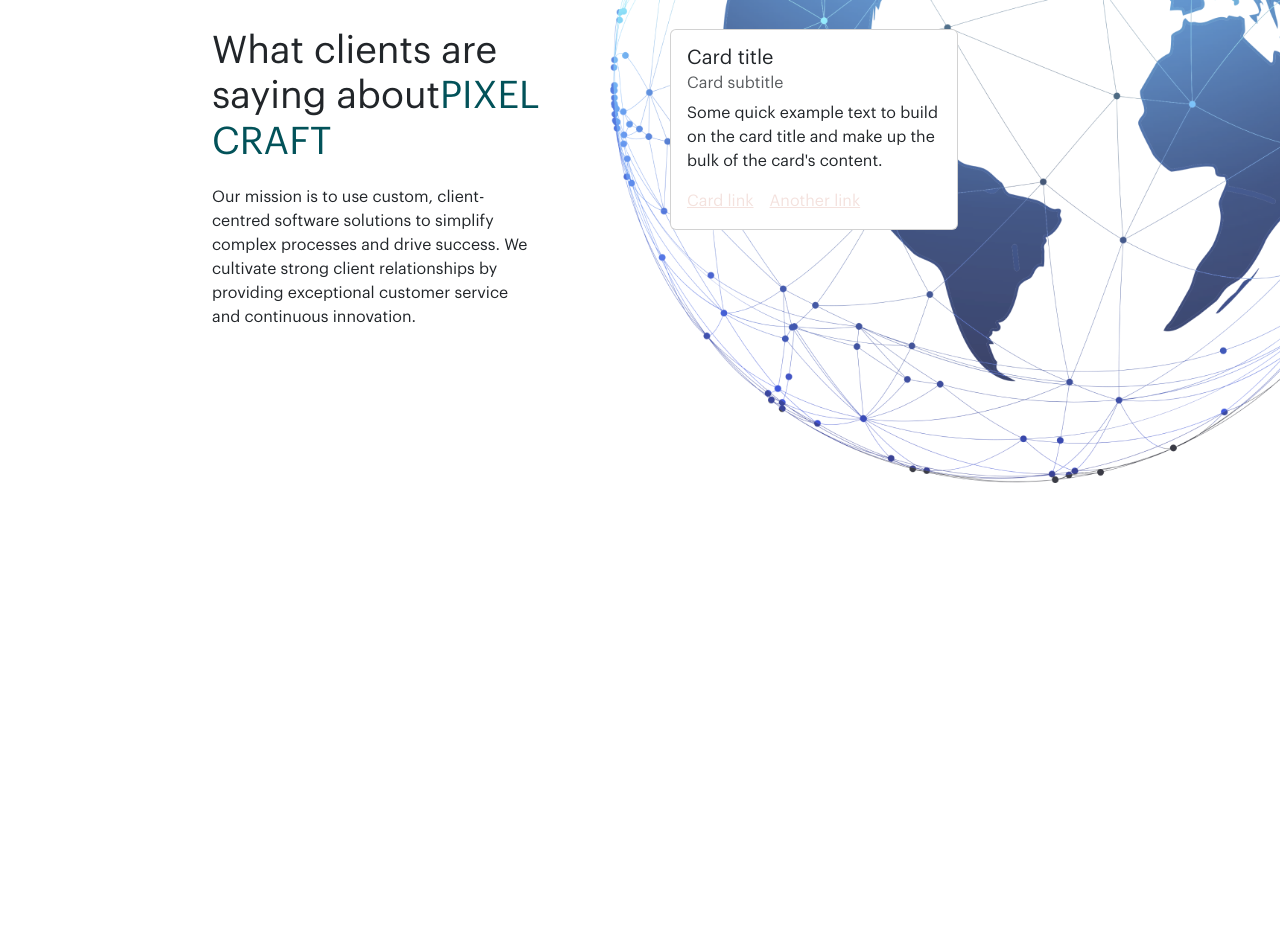
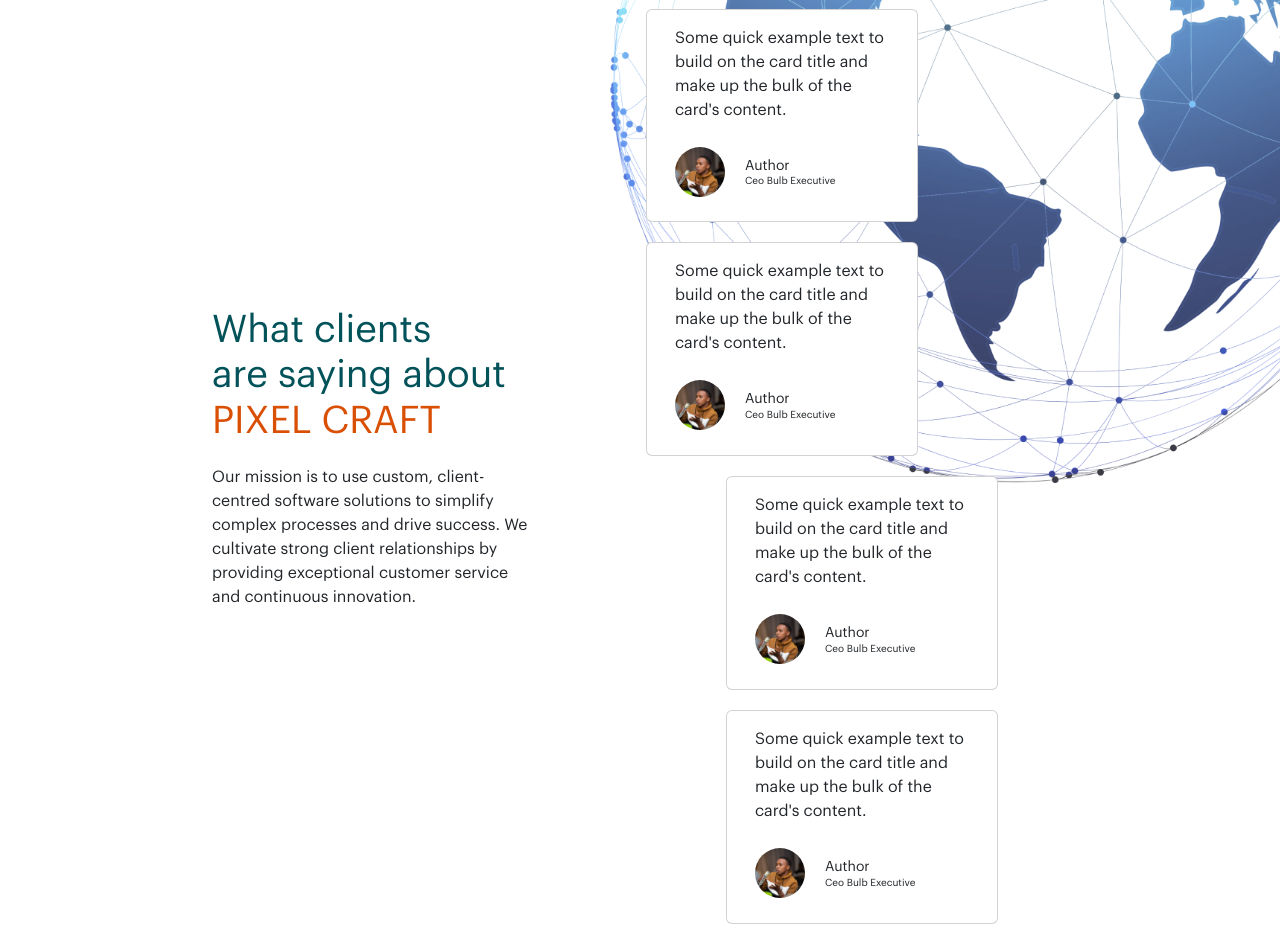
Before and after one commit to bensammwaniki/pixelcraft, an Angular app: page /home in a window 1280 px wide. Shown: the part 3180-4114 px from the top of the page. Before the commit the page ends 3663 px from the top, so only its background shows below. Built offline with nearby package versions, Linux system fonts and the light colour scheme.

Commit message:
:building_construction: Added some why futures
Refactored and added major changes in Why section

```diff
--- a/src/app/home/home/home.component.html
+++ b/src/app/home/home/home.component.html
@@ -105,7 +105,7 @@
     <div class="container">
         <div class="row row-cols-sm-1 row-cols-lg-2 g-3">
             <div class="col col-castom">
-                <h3>What clients are saying about<span>PIXEL CRAFT</span></h3>
+                <h3>What clients <br> are saying about <br> <span>PIXEL CRAFT</span></h3>
                 <p>
                     Our mission is to use custom, client-centred software
                     solutions to simplify complex processes and drive success.
@@ -114,15 +114,74 @@
                 </p>
             </div>
             <div class="col">
-                <div class="card" style="width: 18rem;">
-                    <div class="card-body">
-                      <h5 class="card-title">Card title</h5>
-                      <h6 class="card-subtitle mb-2 text-body-secondary">Card subtitle</h6>
-                      <p class="card-text">Some quick example text to build on the card title and make up the bulk of the card's content.</p>
-                      <a href="#" class="card-link">Card link</a>
-                      <a href="#" class="card-link">Another link</a>
+                <div class="row row-cols-2">
+                    <div class="card">
+                        <div class="card-body">
+                          <p class="card-text">
+                            Some quick example text to build on the card title
+                            and make up the bulk of the card's content.
+                          </p>
+                          <div class="icon">
+                                <img src="../../../assets/images/test(5).jpg" alt="">
+                                <div>
+                                    <h5>Author</h5>
+                                    <p>Ceo Bulb Executive</p>
+                                </div>
+                          </div>
+
+                        </div>
                     </div>
-                  </div>
+                    <div class="card">
+                        <div class="card-body">
+                          <p class="card-text">
+                            Some quick example text to build on the card title
+                            and make up the bulk of the card's content.
+                          </p>
+                          <div class="icon">
+                                <img src="../../../assets/images/test(5).jpg" alt="">
+                                <div>
+                                    <h5>Author</h5>
+                                    <p>Ceo Bulb Executive</p>
+                                </div>
+                          </div>
+
+                        </div>
+                    </div>
+                </div>
+                <div class="row row-cols-2 row-custom">
+                    <div class="card">
+                        <div class="card-body">
+                          <p class="card-text">
+                            Some quick example text to build on the card title
+                            and make up the bulk of the card's content.
+                          </p>
+                          <div class="icon">
+                                <img src="../../../assets/images/test(5).jpg" alt="">
+                                <div>
+                                    <h5>Author</h5>
+                                    <p>Ceo Bulb Executive</p>
+                                </div>
+                          </div>
+
+                        </div>
+                    </div>
+                    <div class="card">
+                        <div class="card-body">
+                          <p class="card-text">
+                            Some quick example text to build on the card title
+                            and make up the bulk of the card's content.
+                          </p>
+                          <div class="icon">
+                                <img src="../../../assets/images/test(5).jpg" alt="">
+                                <div>
+                                    <h5>Author</h5>
+                                    <p>Ceo Bulb Executive</p>
+                                </div>
+                          </div>
+
+                        </div>
+                    </div>
+                </div>
             </div>
         </div>
         <img src="../../../assets/images/globe.png" alt="" class="img">
--- a/src/styles.scss
+++ b/src/styles.scss
@@ -241,9 +241,6 @@
             z-index: -2;
         }
     }
-    .col{
-        padding: 30px;
-    }
     img{
         width: 75%;
         object-fit: contain;
@@ -254,16 +251,40 @@
         display: flex;
         justify-content: center;
         flex-direction: column;
-        h2{
-            font-size: 14px;
-            text-transform: uppercase;
-        }
         h3{
             font-size: 38px;
             margin-bottom: 20px;
+            color: #025259;
         }
         span{
-            color: #025259;
+            color: #D94F04;
         }
     }
+    .card{
+        width: 17rem;
+        margin: 10px;
+        .icon{
+            display: flex;
+            align-items: center;
+            img{
+                width: 50px;
+                height: 50px;
+                object-fit: cover;
+                object-position: center;
+                border-radius: 100%;
+                margin-right: 20px;
+            }
+            h5{
+                font-size: 14px;
+                margin: 0px !important;
+                margin-top: 20px !important;
+            }
+            p{
+                font-size: 10px;
+            }
+        }
+    }
+    .row-custom{
+        transform: translateX(80px);
+    }
 }
```
Also changed, not shown: src/assets/images/test(5).jpg (added).
